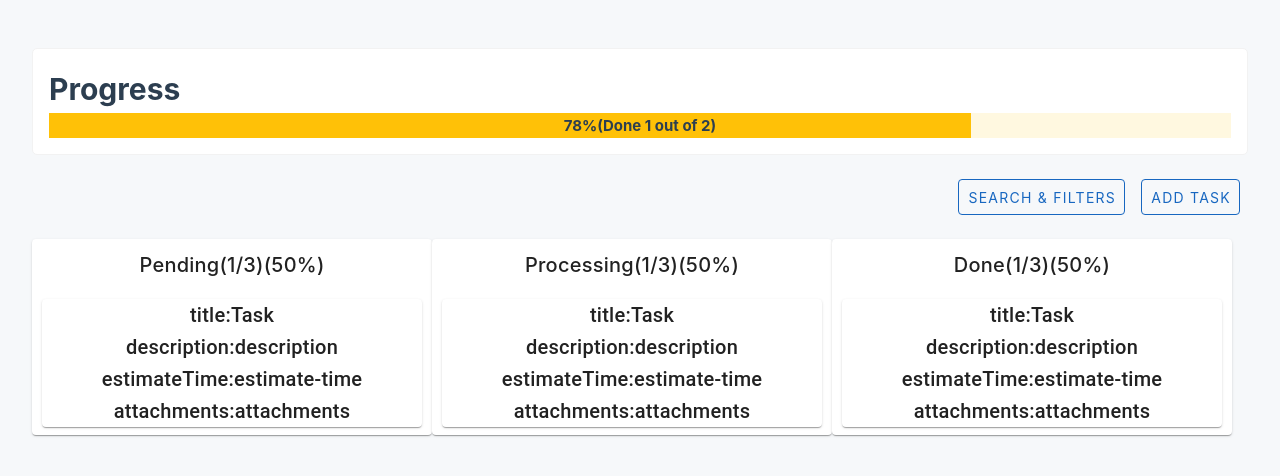
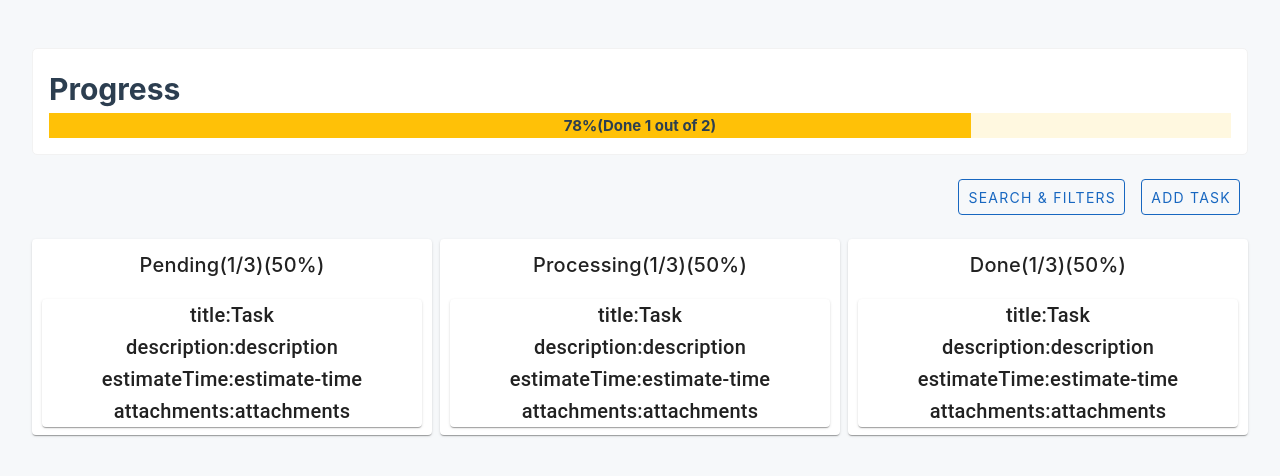
Before and after one commit to milad1367/vue-inter-task-planner, a Vue app: page / in a window 1280 px wide. Shown: the top 476 px of the page. Built offline with nearby package versions, Linux system fonts and the light colour scheme.

Commit message:
chore- fix some styles

```diff
--- a/src/components/BoardCm.vue
+++ b/src/components/BoardCm.vue
@@ -25,6 +25,7 @@ const all = ref(3)
   </v-card>
 </template>
 <style scoped>
+/* TODO style hast effect on TaskCm */
 :deep(.v-card) {
   text-align: center;
 }
--- a/src/views/BoardsView.vue
+++ b/src/views/BoardsView.vue
@@ -5,7 +5,7 @@ const boards = ref(['Pending', 'Processing', 'Done'])
 </script>
 
 <template>
-  <v-row>
+  <v-row class="justify-space-between">
     <BoardCm v-for="board in boards" :key="board" :title="board"> </BoardCm>
   </v-row>
 </template>
```
